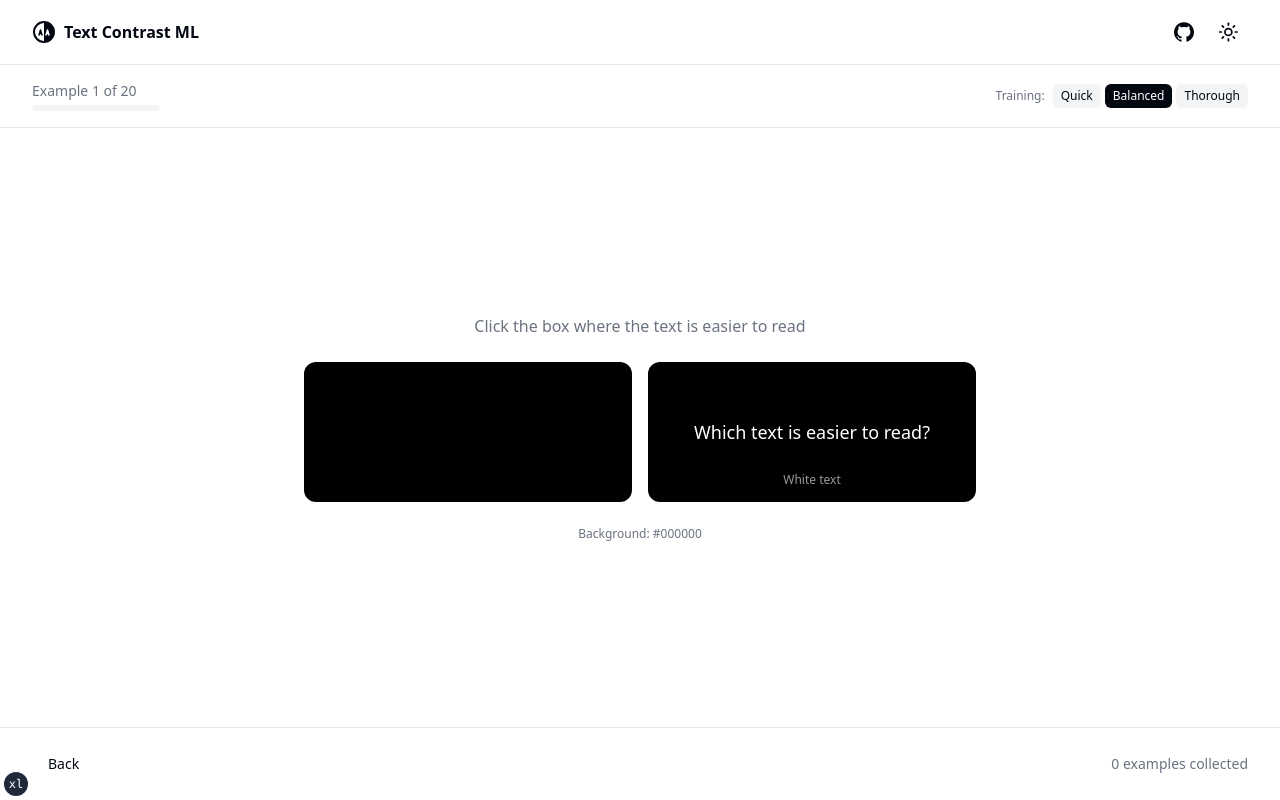
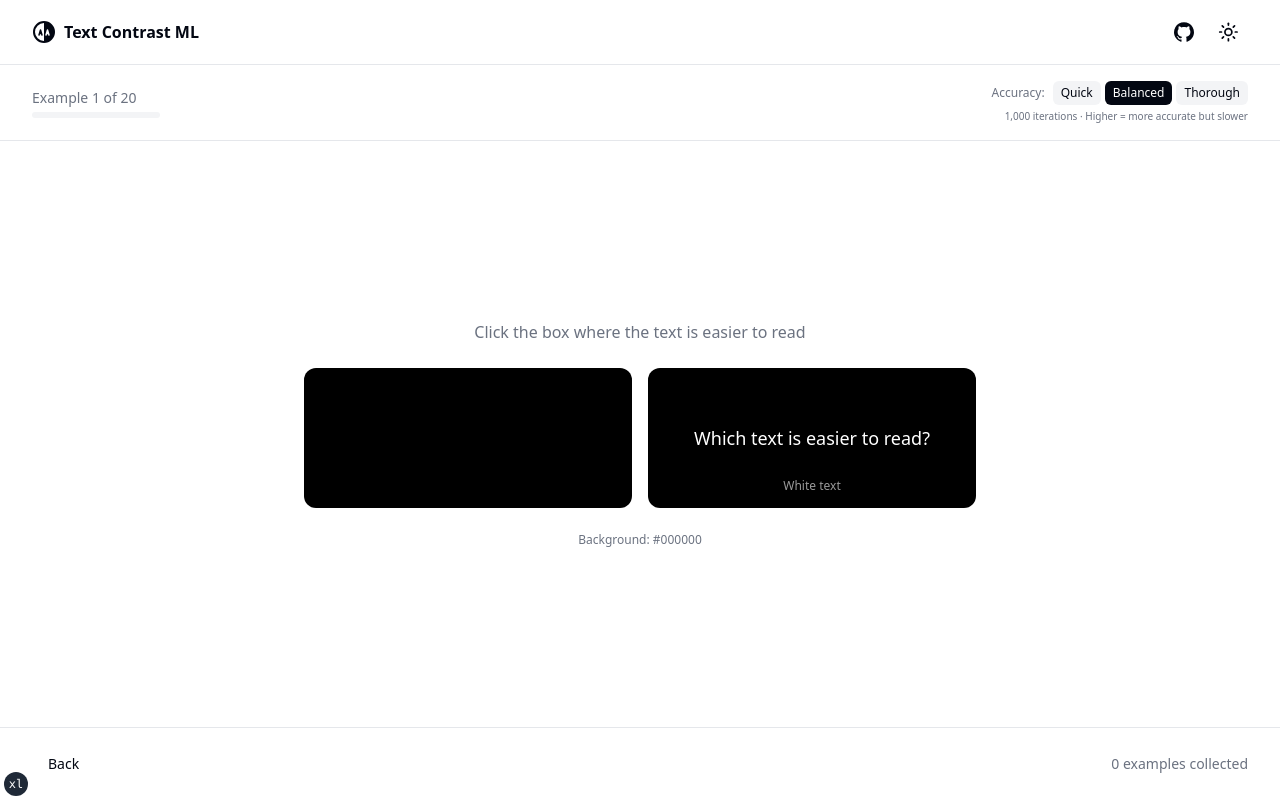
Before and after one commit to nathan-abela/Text-Contrast-ML, a Next.js app: page / in a window 1280 px wide. Both pictures are taken after a click on the button "Skip intro". Built offline with nearby package versions, Linux system fonts and the light colour scheme.

Commit message:
refactor(training): update preset selector to display accuracy and iterations

```diff
--- a/src/components/training/training-container.tsx
+++ b/src/components/training/training-container.tsx
@@ -106,13 +106,14 @@ export function TrainingContainer({
 					</div>
 
 					{/* Training preset selector */}
+					<div className="flex flex-col items-start gap-1 sm:items-end">
 						<div className="flex items-center gap-2">
 							<span className="text-xs text-muted-foreground">
-							Training:
+								Accuracy:
 							</span>
 							<div
 								role="radiogroup"
-							aria-label="Training intensity"
+								aria-label="Training accuracy level"
 								className="flex gap-1"
 							>
 								{(
@@ -126,6 +127,7 @@ export function TrainingContainer({
 										role="radio"
 										aria-checked={selectedPreset === preset}
 										onClick={() => setSelectedPreset(preset)}
+										title={`${TRAINING_PRESETS[preset].iterations.toLocaleString()} training iterations`}
 										className={`rounded-md px-2 py-1 text-xs transition-colors focus-visible:outline-none focus-visible:ring-2 focus-visible:ring-ring ${
 											selectedPreset === preset
 												? "bg-foreground text-background"
@@ -136,6 +138,10 @@ export function TrainingContainer({
 									</button>
 								))}
 							</div>
+						</div>
+						<span className="text-[10px] text-muted-foreground">
+							{TRAINING_PRESETS[selectedPreset].iterations.toLocaleString()} iterations · Higher = more accurate but slower
+						</span>
 					</div>
 				</div>
 			</div>
```
Lines whose indentation alone changed are shown as unchanged.
